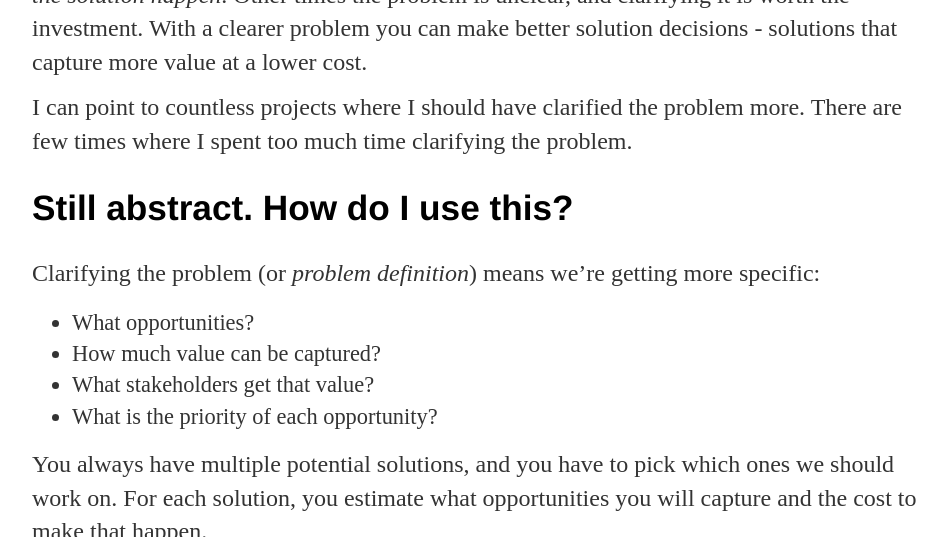
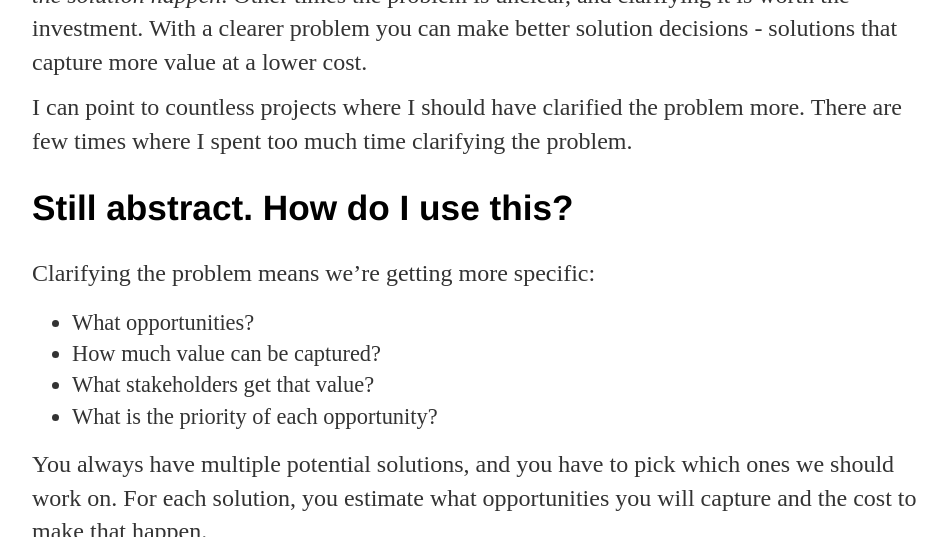
Before and after one commit to curiousest/curiousest.github.io, a Jekyll site: the page built from _posts/2020-04-25-how-i-speak-product.md, in a window 1280 px wide and 900 px high, scrolled down 856 px, cut to the strip 0-537 px from the top of the window. Shown: the whole strip, without its empty margins (160-1107 px from the left). Built offline with Jekyll 4.4.1, drawn with Linux system fonts in a browser that asks for light colours.

Commit message:
Update 2020-04-25-how-i-speak-product.md

```diff
--- a/_posts/2020-04-25-how-i-speak-product.md
+++ b/_posts/2020-04-25-how-i-speak-product.md
@@ -25,7 +25,7 @@ I can point to countless projects where I should have clarified the problem more
 
 ## Still abstract. How do I use this?
 
-Clarifying the problem (or <i>problem definition</i>) means we're getting more specific:
+Clarifying the problem means we're getting more specific:
 
 * What opportunities?
 * How much value can be captured?
```
